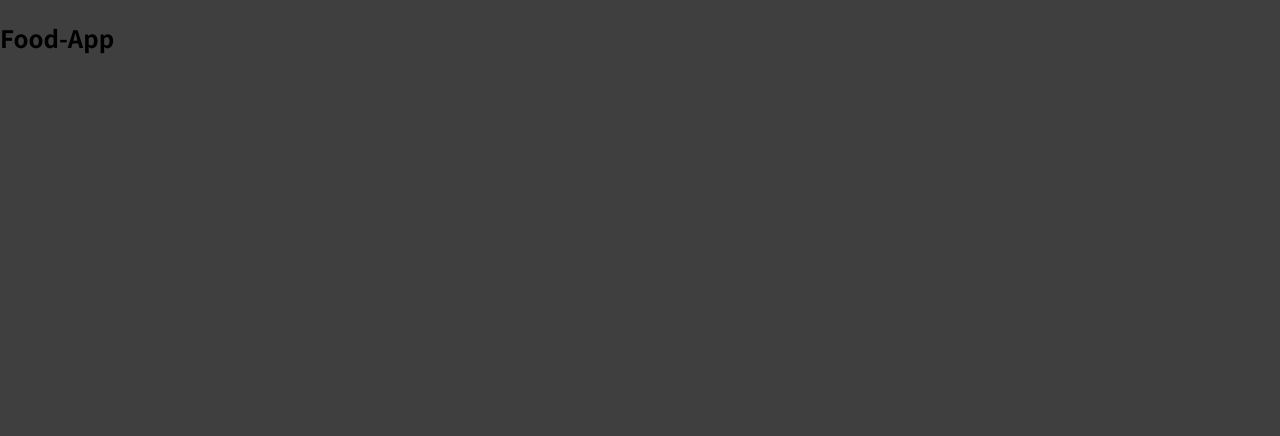
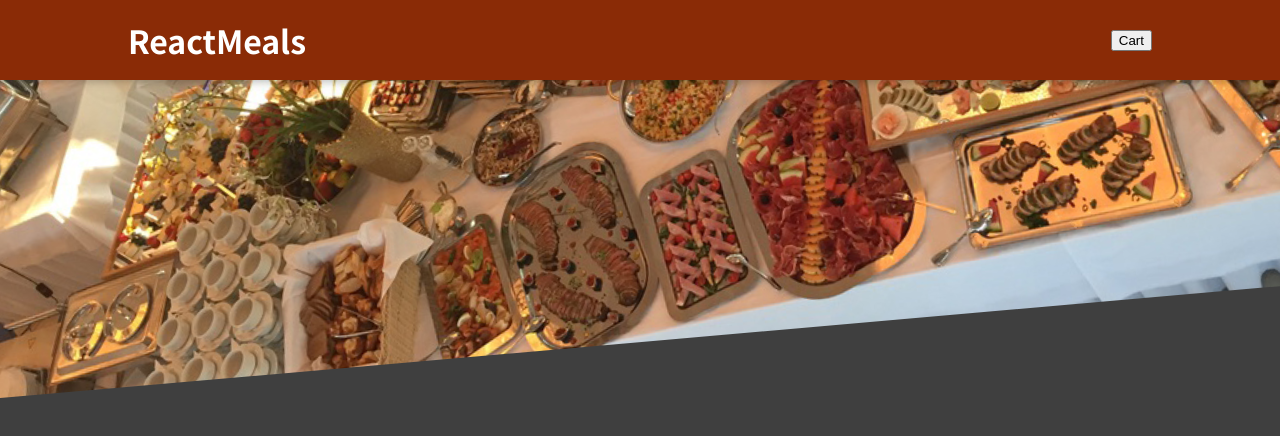
Before and after one commit to SiddharthSsb11/React-Food-Order-App, a React (Create React App) app: page / in a window 1280 px wide. Shown: the top 436 px of the page. Built offline with nearby package versions, Linux system fonts and the light colour scheme.

Commit message:
Added Header

```diff
--- a/public/index.html
+++ b/public/index.html
@@ -24,7 +24,7 @@
       work correctly both with client-side routing and a non-root public URL.
       Learn how to configure a non-root public URL by running `npm run build`.
     -->
-    <title>React App</title>
+    <title>Food Order App</title>
   </head>
   <body>
     <noscript>You need to enable JavaScript to run this app.</noscript>
--- a/src/App.js
+++ b/src/App.js
@@ -1,10 +1,11 @@
-
+import React, {Fragment} from 'react';
+import Header from './components/Layout/Header'
 
 function App() {
   return (
-    <div className="App">
-      <h2>Food-App</h2>
-    </div>
+    <Fragment>
+      <Header></Header>
+    </Fragment>
   );
 }
 
--- /dev/null
+++ b/src/components/Layout/Header.js
@@ -0,0 +1,19 @@
+import { Fragment } from 'react';
+import classes from './Header.module.css'
+import mealsImage from '../../assets/meals.jpg'
+
+const Header = (props) => {
+    return (
+        <Fragment>
+            <header className={classes.header}>
+                <h1> ReactMeals</h1>
+                <button>Cart</button>
+            </header>
+            <div className={classes['main-image']}>
+                <img src={mealsImage} alt="Food Table" />
+            </div>
+        </Fragment>
+    )
+}
+
+export default Header;
--- /dev/null
+++ b/src/components/Layout/Header.module.css
@@ -0,0 +1,29 @@
+.header {
+  position: fixed;
+  top: 0;
+  left: 0;
+  width: 100%;
+  height: 5rem;
+  background-color: #8a2b06;
+  color: white;
+  display: flex;
+  justify-content: space-between;
+  align-items: center;
+  padding: 0 10%;
+  box-shadow: 0 2px 8px rgba(0, 0, 0, 0.25);
+  z-index: 10;
+}
+
+.main-image {
+  width: 100%;
+  height: 25rem;
+  z-index: 0;
+  overflow: hidden;
+}
+
+.main-image img {
+  width: 110%;
+  height: 100%;
+  object-fit: cover;
+  transform: rotateZ(-5deg) translateY(-4rem) translateX(-1rem);
+}
```
Also changed, not shown: src/assets/meals.jpg (added).
